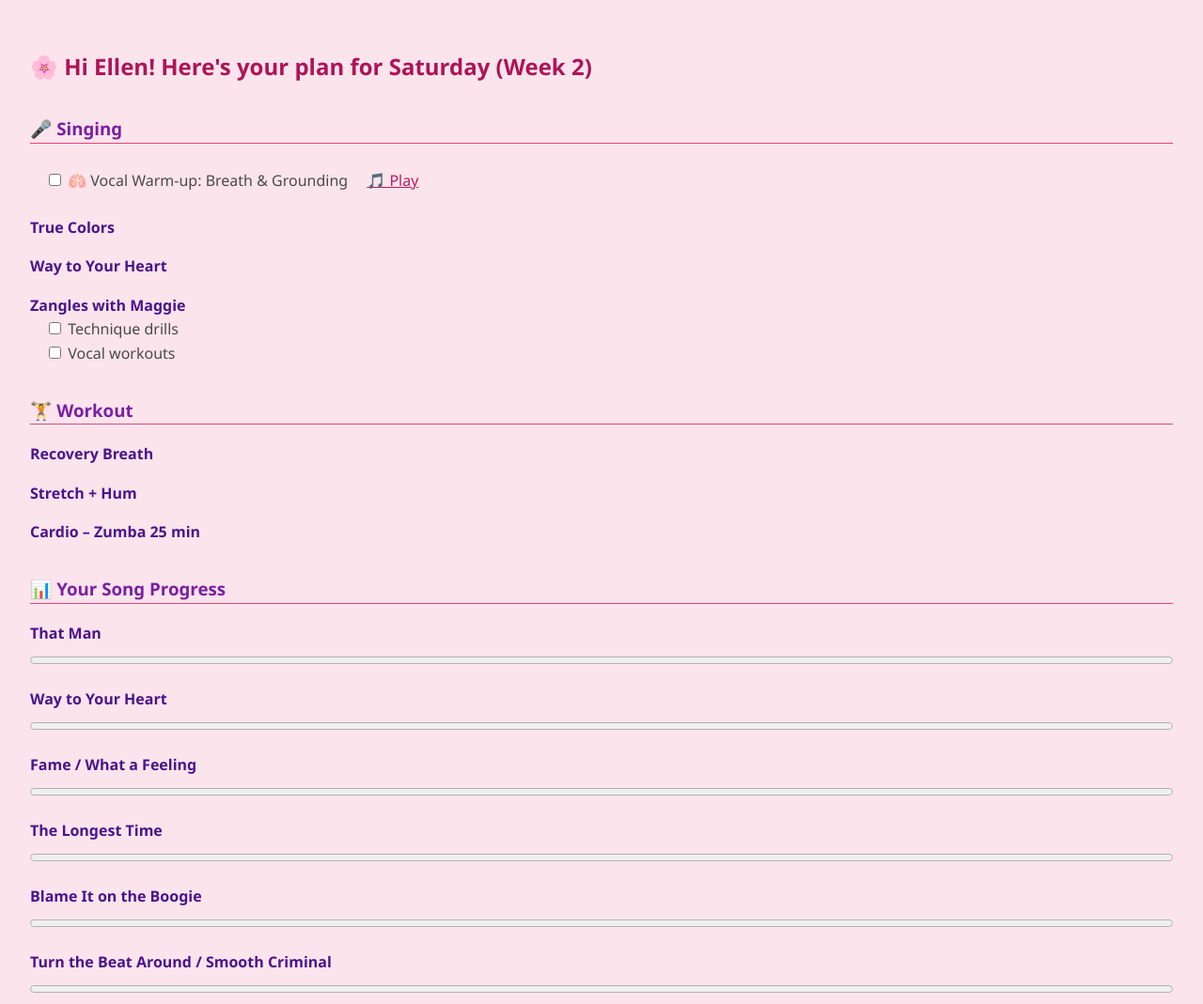
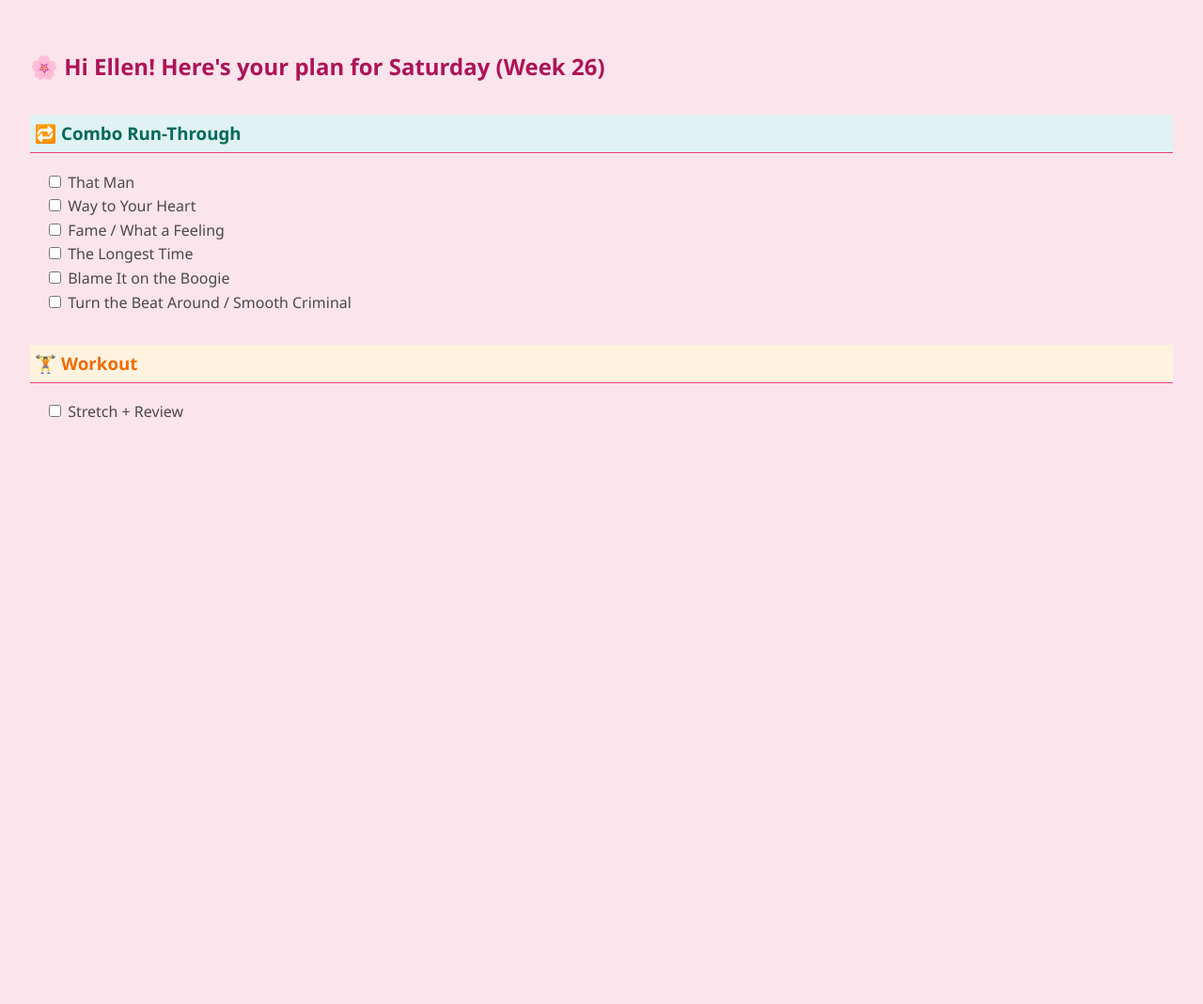
Before and after one commit to EllenP89/EllenShowRehearsal, a plain HTML site: page index.html in a window 1280 px wide. Shown: the top 1069 px of the page at 94% size. After the commit the page ends 800 px from the top, so only its background shows below. Drawn offline with Linux system fonts and the light colour scheme.

Commit message:
Update index.html
match the calendar

```diff
--- a/index.html
+++ b/index.html
@@ -24,10 +24,17 @@
       color: #ad1457;
     }
     h3 {
-      color: #7b1fa2;
       border-bottom: 1px solid #ec407a;
       margin-top: 2rem;
+      padding-bottom: 0.3rem;
     }
+    h3.category-singing { color: #6a1b9a; background-color: #f3e5f5; padding: 0.3rem; }
+    h3.category-dancing { color: #ad1457; background-color: #fce4ec; padding: 0.3rem; }
+    h3.category-combo { color: #00695c; background-color: #e0f2f1; padding: 0.3rem; }
+    h3.category-review { color: #0277bd; background-color: #e1f5fe; padding: 0.3rem; }
+    h3.category-workout { color: #ef6c00; background-color: #fff3e0; padding: 0.3rem; }
+    h3.category-metime { color: #4e342e; background-color: #efebe9; padding: 0.3rem; }
+
     .song-title {
       font-weight: bold;
       margin-top: 1rem;
@@ -42,230 +49,122 @@
       margin-left: 0.4rem;
       font-weight: bold;
     }
-    progress {
-      width: 100%;
-      height: 16px;
-      accent-color: #ec407a;
-      margin-top: 0.5rem;
-    }
-    a.warmup {
-      display: inline-block;
-      margin: 0.5rem 0 0.5rem 1rem;
-      color: #c2185b;
-      text-decoration: underline;
-    }
   </style>
 </head>
 <body>
   <h2>🌸 Hi Ellen! Here's your plan for <span id="dayName"></span></h2>
   <div id="planner"></div>
-  <h3>📊 Your Song Progress</h3>
-  <div id="progress"></div>
 
   <script>
+    const songPool = [
+      "That Man", "Way to Your Heart", "Fame / What a Feeling", "The Longest Time",
+      "Blame It on the Boogie", "Turn the Beat Around / Smooth Criminal", "Footloose",
+      "80s Medley", "True Colors", "I Want You Back", "Vonken en Vuur",
+      "Thriller / Man in the Mirror", "Nine to 5", "Don’t Stop Believin’", "It’s My Life"
+    ];
+
+    const workoutTips = {
+      "Breathing Drills": "🫁 Inhale for 4 counts, exhale on a hiss for 8–12 counts. Repeat 3–5 times.",
+      "Core Workout": "💪 3 rounds: 30 sec plank, 20 crunches, 10 leg raises.",
+      "Cardio + Strength": "🏃‍♀️ 10 min jog + 3 rounds: squats, push-ups, lunges.",
+      "Stretch + Review": "🧘‍♀️ Gentle stretches + review 2 songs with light humming.",
+      "Me-Time": "🛁 Take a bath, journal, or meditate. You’ve earned it!"
+    };
+
+    const motivation = [
+      "🎉 You nailed it!",
+      "🌟 Keep shining!",
+      "💖 Beautiful work!",
+      "💪 Strong and steady!",
+      "🎶 That’s the spirit!"
+    ];
+
+    const today = new Date();
+    const weekday = today.getDay();
+    const weekNum = Math.floor((today - new Date(today.getFullYear(), 0, 1)) / (7 * 24 * 60 * 60 * 1000));
+    const dayMap = ["Sunday", "Monday", "Tuesday", "Wednesday", "Thursday", "Friday", "Saturday"];
+    document.getElementById("dayName").textContent = `${dayMap[weekday]} (Week ${weekNum + 1})`;
+
+    function pickSongs(count, offset = 0) {
+      const rotated = [...songPool.slice(offset), ...songPool.slice(0, offset)];
+      return rotated.slice(0, count);
+    }
+
     const planner = {
-      0: {},
+      0: {
+        "🔍 Review": pickSongs(2, weekNum * 2),
+        "🏋️ Workout": ["Stretch + Review"]
+      },
       1: {
-        "🎤 Singing": {
-          "That Man": [],
-          "True Colors": [],
-          "Zangles with Maggie": ["Technique drills", "Vocal workouts"]
-        },
-        "🏋️ Workout": {
-          "Breath Drill": [],
-          "Cardio – Brisk Walk 20 min": []
-        }
+        "🎤 Singing": pickSongs(3, weekNum * 3),
+        "🏋️ Workout": ["Breathing Drills"]
       },
       2: {
-        "💃 Dancing": {
-          "Blame It on the Boogie": [],
-          "Footloose": []
-        },
-        "🔁 Combo": {
-          "Way to Your Heart": []
-        },
-        "🏋️ Workout": {
-          "Cardio – Jump Rope 15 min": []
-        }
+        "🩰 Dancing": pickSongs(2, weekNum * 4),
+        "🏋️ Workout": ["Core Workout"]
       },
-      3: {}, // Wednesday = Rest
+      3: {
+        "🧘 Me-Time": ["Me-Time"]
+      },
       4: {
-        "🎤 Singing": {
-          "The Longest Time": []
-        },
-        "🔁 Combo": {
-          "80s Medley": [],
-          "I Want You Back": []
-        },
-        "🏋️ Workout": {
-          "Cardio – Steady Jog 20 min": []
-        }
+        "🎤 Solo Practice": pickSongs(2, weekNum * 5),
+        "🏋️ Workout": ["Breathing Drills"]
       },
       5: {
-        "🎤 Singing": {
-          "Nine to 5": [],
-          "Vonken en Vuur": [],
-          "Zangles with Maggie": ["Technique drills", "Vocal workouts"]
-        },
-        "🔁 Combo": {
-          "It’s My Life": []
-        },
-        "🏋️ Workout": {
-          "Cardio – Dance HIIT 15 min": []
-        }
+        "🏋️ Workout": ["Cardio + Strength"]
       },
       6: {
-        "🎤 Singing": {
-          "True Colors": [],
-          "Way to Your Heart": [],
-          "Zangles with Maggie": ["Technique drills", "Vocal workouts"]
-        },
-        "🏋️ Workout": {
-          "Recovery Breath": [],
-          "Stretch + Hum": [],
-          "Cardio – Zumba 25 min": []
-        }
+        "🔁 Combo Run-Through": pickSongs(6, weekNum * 6),
+        "🏋️ Workout": ["Stretch + Review"]
       }
     };
 
-    const songList = [
-      "That Man", "Way to Your Heart", "Fame / What a Feeling", "The Longest Time",
-      "Blame It on the Boogie", "Turn the Beat Around / Smooth Criminal", "Footloose",
-      "80s Medley", "True Colors", "I Want You Back", "Vonken en Vuur",
-      "Thriller / Man in the Mirror", "Nine to 5", "Don’t Stop Believin’", "It’s My Life",
-      "Zangles with Maggie"
-    ];
+    const categoryClassMap = {
+      "🎤 Singing": "category-singing",
+      "🩰 Dancing": "category-dancing",
+      "🔁 Combo Run-Through": "category-combo",
+      "🔍 Review": "category-review",
+      "🏋️ Workout": "category-workout",
+      "🧘 Me-Time": "category-metime",
+      "🎤 Solo Practice": "category-singing"
+    };
 
-    const progressCount = {};
-    songList.forEach(song => progressCount[song] = 0);
+    const container = document.getElementById("planner");
+    const plan = planner[weekday];
 
-    const today = new Date();
-    const weekday = today.getDay();
-    const weekNum = Math.floor((today - new Date(today.getFullYear(), 0, 1)) / (7 * 24 * 60 * 60 * 1000)) % 4;
-    const dayMap = ["Sunday", "Monday", "Tuesday", "Wednesday", "Thursday", "Friday", "Saturday"];
-    document.getElementById("dayName").textContent = `${dayMap[weekday]} (Week ${weekNum + 1})`;
-
-    const plan = planner[weekday] || {};
-    const container = document.getElementById("planner");
-
-    if (Object.keys(plan).length === 0) {
+    if (!plan) {
       container.innerHTML = "<p>No tasks today—float like glitter ✨</p>";
     } else {
-      Object.entries(plan).forEach(([category, songs]) => {
+      Object.entries(plan).forEach(([category, tasks]) => {
         const h3 = document.createElement("h3");
         h3.textContent = category;
+        h3.className = categoryClassMap[category] || "";
         container.appendChild(h3);
 
-        if (category.includes("Singing")) {
+        tasks.forEach((task, index) => {
           const wrapper = document.createElement("div");
           wrapper.className = "task";
-
-          const warmups = [
-            {
-              label: "🫁 Vocal Warm-up: Breath & Grounding",
-              url: "https://www.youtube.com/watch?v=fXkU7ptJf-A"
-            },
-            {
-              label: "💫 Vocal Warm-up: Resonance & Vowels",
-              url: "https://www.youtube.com/watch?v=0cY5vLnsGfM"
-            },
-            {
-              label: "⚡ Vocal Warm-up: Agility & Riffs",
-              url: "https://www.youtube.com/watch?v=tTZWz_O0k6w"
-            },
-            {
-              label: "🛠️ Vocal Warm-up: Maggie's Core Mix",
-              url: "https://www.youtube.com/watch?v=ahEDjZq2Kjg"
-            }
-          ];
-
-          const pick = warmups[Math.floor(Math.random() * warmups.length)];
-          const id = `warmup-${weekday}`;
+          const id = `${category.replace(/\s+/g, '')}-${index}`;
+          const tip = workoutTips[task] ? ` title="${workoutTips[task]}"` : "";
           wrapper.innerHTML = `
             <input type="checkbox" id="${id}">
-            <label for="${id}">${pick.label}</label>
-            <a href="${pick.url}" target="_blank" class="warmup">🎵 Play</a>
-            <span class="celebrate">🎉</span>
+            <label for="${id}"${tip}>${task}</label>
+            <span class="celebrate"></span>
           `;
-          wrapper.querySelector("input").addEventListener("change", function () {
-            const msg = wrapper.querySelector(".celebrate");
-            msg.style.display = this.checked ? "inline" : "none";
+          const input = wrapper.querySelector("input");
+          const msg = wrapper.querySelector(".celebrate");
+          input.addEventListener("change", function () {
+            if (this.checked) {
+              msg.textContent = motivation[Math.floor(Math.random() * motivation.length)];
+              msg.style.display = "inline";
+            } else {
+              msg.style.display = "none";
+            }
           });
           container.appendChild(wrapper);
-        }
-
-        Object.entries(songs).forEach(([song, subtasks]) => {
-          const songTitle = document.createElement("div");
-          songTitle.className = "song-title";
-
-          const workoutTips = {
-            "Breath Drill": "🫁 Inhale for 4 counts, exhale on a hiss for 8–12 counts. Repeat 3–5 times.",
-            "Recovery Breath": "😌 Gentle inhale through nose, exhale on 'shhh'. Add shoulder rolls and neck stretches.",
-            "Stretch + Hum": "🤸‍♀️ Light full-body stretches followed by gentle humming.",
-            "Cardio – Brisk Walk 20 min": "🚶‍♀️ Walk at a steady pace, arms swinging, for 20 minutes.",
-            "Cardio – Jump Rope 15 min": "🔁 3 rounds of 1 min jump rope + 1 min rest.",
-            "Cardio – Steady Jog 20 min": "🏃‍♀️ Jog at a conversational pace for 20 minutes.",
-            "Cardio – Dance HIIT 15 min": "💃 Alternate 30 sec dance bursts with 30 sec rest.",
-            "Cardio – Zumba 25 min": "🎶 Follow a Zumba video or freestyle to upbeat music."
-          };
-
-          if (category.includes("Workout") && workoutTips[song]) {
-            songTitle.title = workoutTips[song];
-          }
-
-          songTitle.textContent = song;
-          container.appendChild(songTitle);
-
-          if (song === "Zangles with Maggie") {
-            subtasks.forEach((task, index) => {
-              const wrapper = document.createElement("div");
-              wrapper.className = "task";
-                const id = `task-${song}-${index}`;
-              wrapper.innerHTML = `
-                <input type="checkbox" id="${id}">
-                <label for="${id}">${task}</label>
-                <span class="celebrate">🎉</span>
-              `;
-             wrapper.querySelector("input").addEventListener("change", function () {
-                const msg = wrapper.querySelector(".celebrate");
-                msg.style.display = this.checked ? "inline" : "none";
-              });
-              container.appendChild(wrapper);
-            });
-          } else {
-            subtasks.forEach((task, index) => {
-              const wrapper = document.createElement("div");
-              wrapper.className = "task";
-              const id = `task-${song}-${index}`;
-              wrapper.innerHTML = `
-                <input type="checkbox" id="${id}">
-                <label for="${id}">${task}</label>
-                <span class="celebrate">🎉</span>
-              `;
-              wrapper.querySelector("input").addEventListener("change", function () {
-                const msg = wrapper.querySelector(".celebrate");
-                msg.style.display = this.checked ? "inline" : "none";
-              });
-              container.appendChild(wrapper);
-            });
-          }
         });
       });
     }
-
-    const progressContainer = document.getElementById("progress");
-    songList.forEach(song => {
-      const progressWrapper = document.createElement("div");
-      progressWrapper.className = "song-title";
-      progressWrapper.textContent = song;
-
-      const progressBar = document.createElement("progress");
-      progressBar.max = 100;
-      progressBar.value = progressCount[song];
-
-      progressWrapper.appendChild(progressBar);
-      progressContainer.appendChild(progressWrapper);
-    });
   </script>
 </body>
 </html>
```
